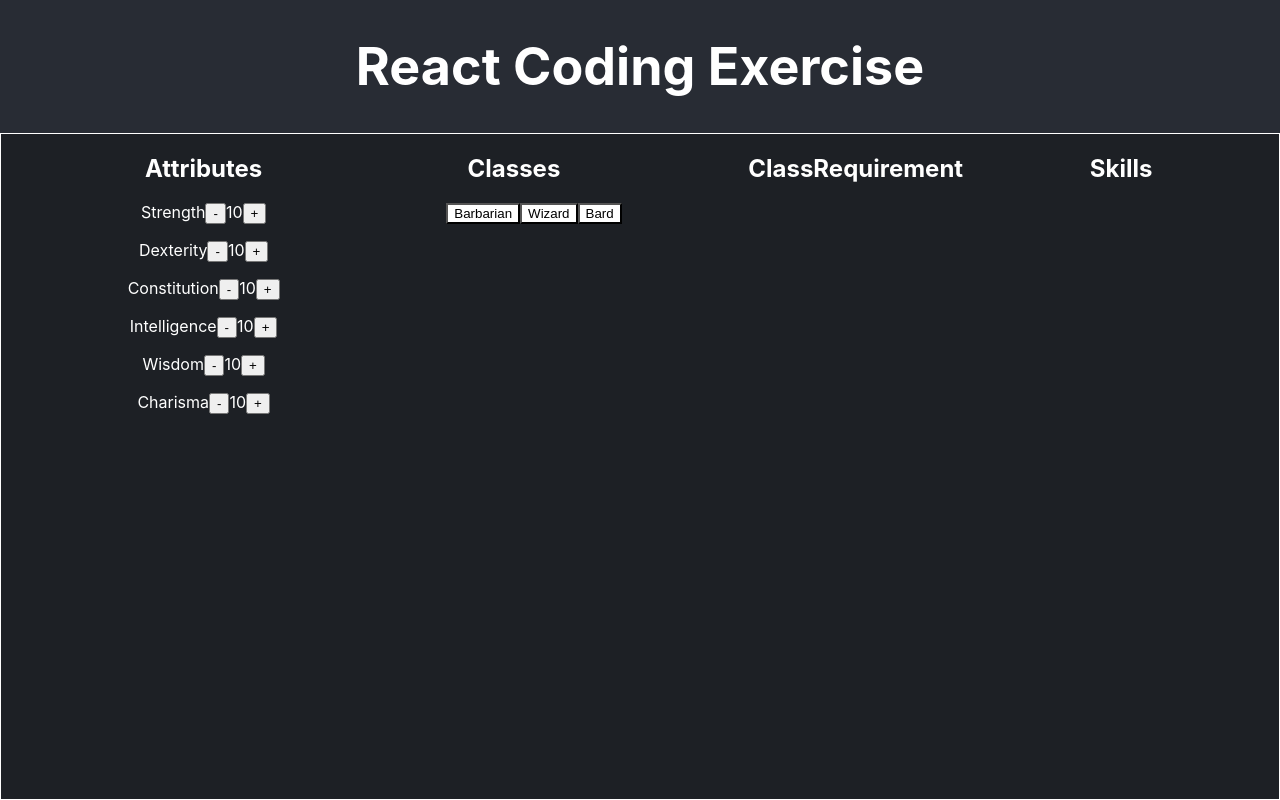
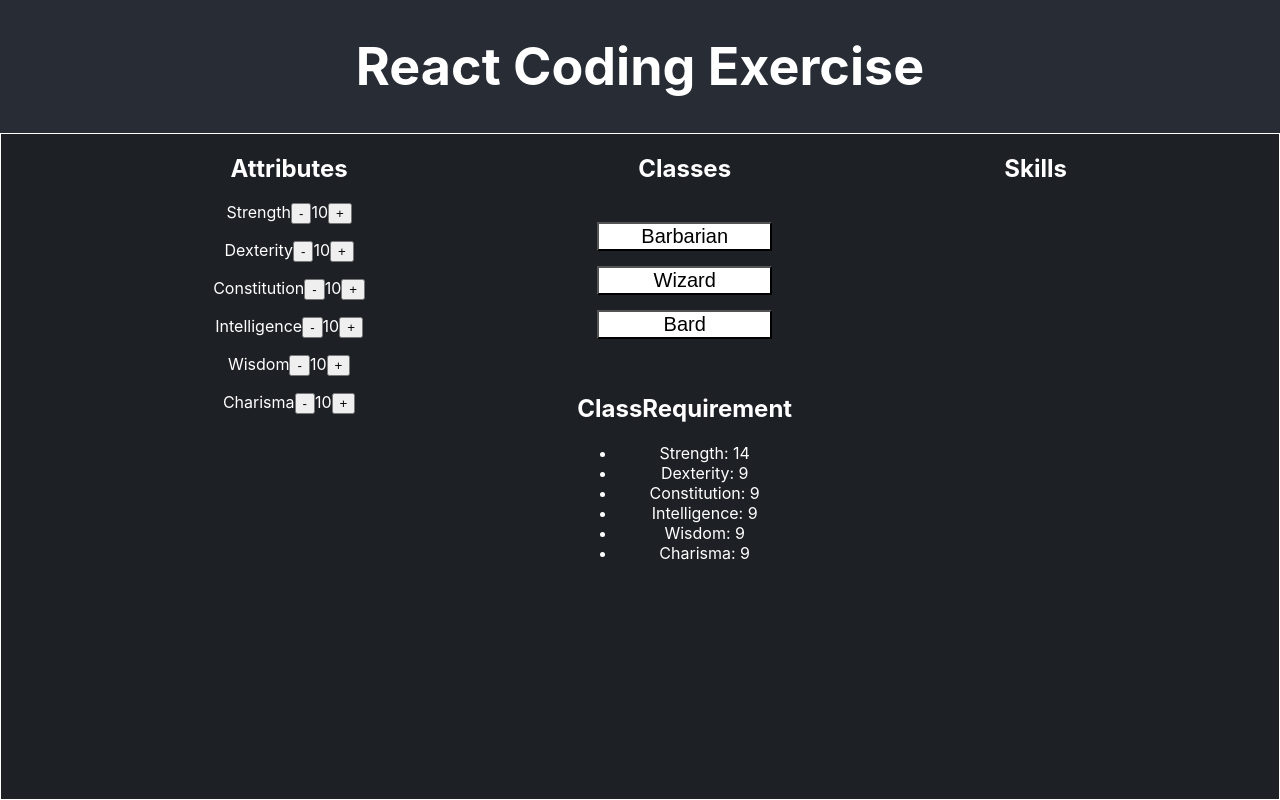
Before and after one commit to KamsiyonnaObi/recruiting-webapp-character, a React (Create React App) app: page / in a window 1280 px wide. Both pictures are taken after a click on the button "Barbarian". Built offline with nearby package versions, Linux system fonts and the light colour scheme.

Commit message:
Display Class requirements

```diff
--- a/src/components/ClassRequirement.js
+++ b/src/components/ClassRequirement.js
@@ -1,9 +1,25 @@
 import React from 'react'
+import { CLASS_LIST } from '../consts';
 
-const ClassRequirement = () => {
+const ClassRequirement = (props) => {
+
+    if (!props.classDetails) {
+        return null;
+    }
+
+    const classMin = CLASS_LIST[props.classDetails]
+
   return (
     <div>
         <h2>ClassRequirement</h2>
+        <ul>
+            {Object.keys(classMin).map((attrName) => (
+            <li key={attrName}>
+                {/* {console.log(classMin[attrName])} */}
+                {attrName}: {classMin[attrName]}
+            </li>
+            ))}
+        </ul>
     </div>
   )
 }
--- a/src/components/Classes.js
+++ b/src/components/Classes.js
@@ -1,9 +1,17 @@
 import React from 'react'
 import { useState } from 'react';
 import { CLASS_LIST } from '../consts';
+import ClassRequirement from './ClassRequirement';
 
 
 const Classes = (props) => {
+
+    const [selectedClass, setSelectedClass] = useState(null)
+
+    const handleClick = (className) => {
+        setSelectedClass(className)
+    }
+
   return (
     <div>
         <h2>Classes</h2>
@@ -14,6 +22,7 @@ const Classes = (props) => {
             <button
               key={cName}
               className="class_btn"
+              onClick={() => handleClick(cName)}
               style={{ backgroundColor: props.meetsRequirements(cName) ? 'green' : 'white' }}
             >
               {cName}
@@ -21,6 +30,7 @@ const Classes = (props) => {
           )
         })}
       </ul>
+      {selectedClass && <ClassRequirement classDetails={selectedClass}/>}
     </div>
   )
 }
--- a/src/index.css
+++ b/src/index.css
@@ -11,3 +11,16 @@ code {
   font-family: source-code-pro, Menlo, Monaco, Consolas, 'Courier New',
     monospace;
 }
+
+.class_btn{
+  display: flex;
+  flex-direction: column;
+  align-items: center;
+  width: 100%;
+  margin-bottom: 15px;
+  font-size: 20px;
+}
+
+.class_list{
+  padding: 20px;
+}
```
